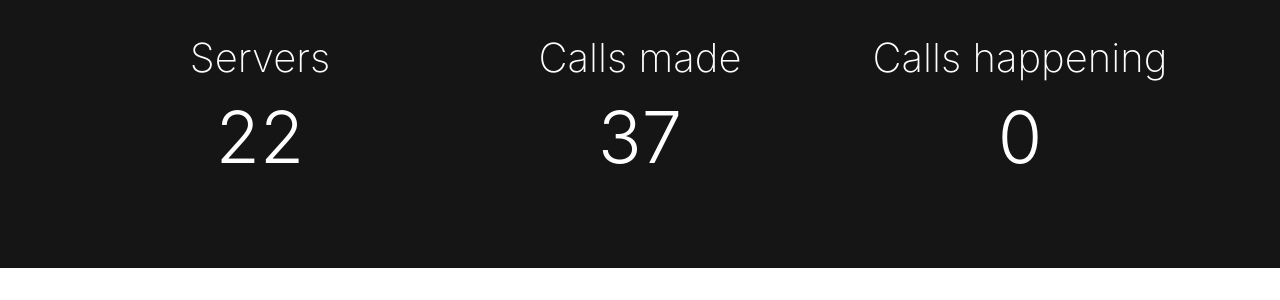
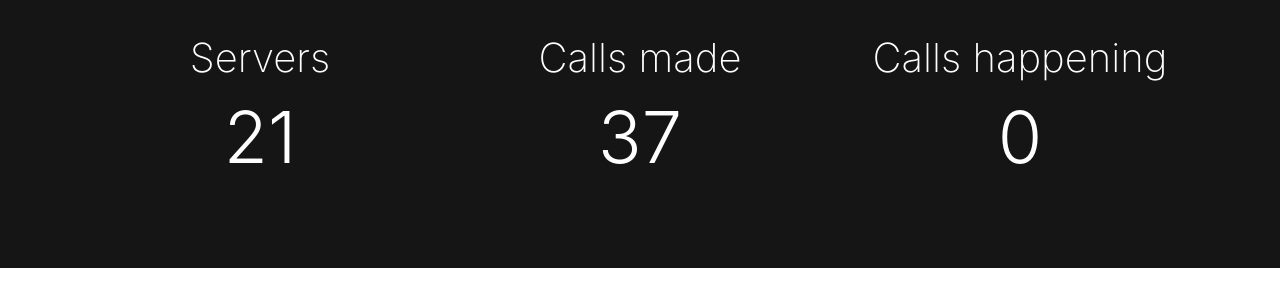
Before and after one commit to tumblenet/tnphone.tumblenet.ga, a Jekyll site: the page built from index.html, in a window 1280 px wide and 900 px high, scrolled down 443 px. Shown: the part 167-467 px from the top of the window. Built offline with Jekyll 4.4.1, drawn with Linux system fonts in a browser that asks for light colours; nearby versions of some CDN libraries.

Commit message:
Update Phones feed

```diff
--- a/_data/phones.json
+++ b/_data/phones.json
@@ -119,6 +119,6 @@
 		}
 	],
 	"callsMade": 37,
-	"servers": 22,
+	"servers": 21,
 	"currentCalls": 0
 }
```
